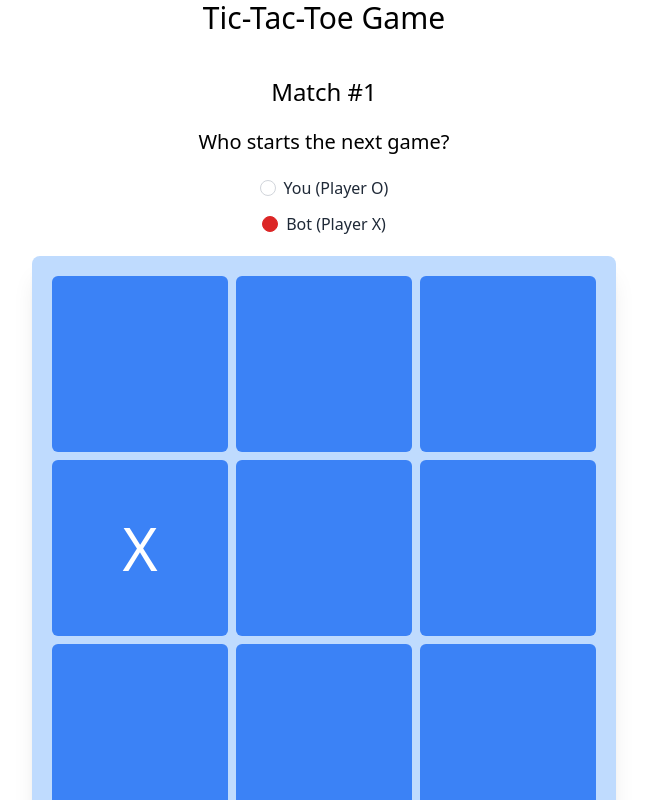
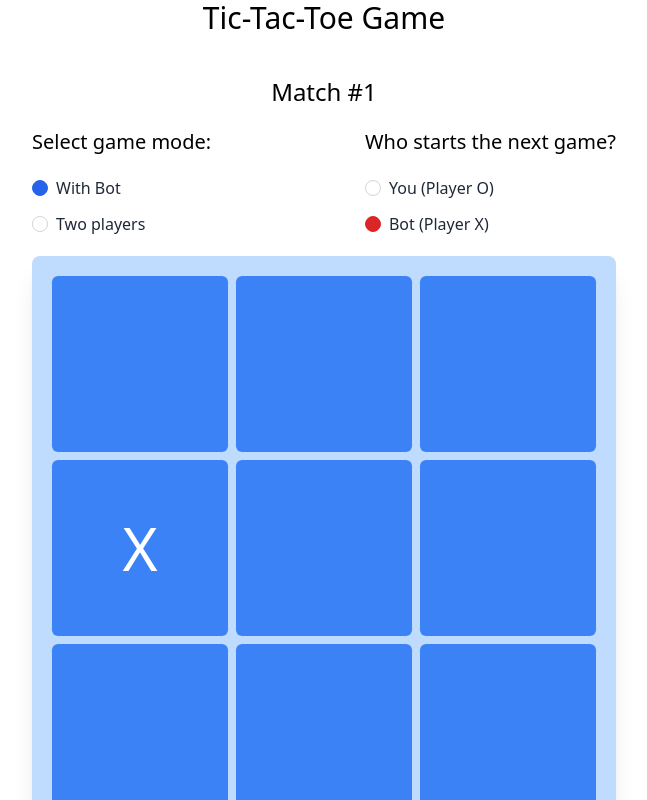
Before and after one commit to leonidgainar/tic-tac-toe, a Vue app: page / in a window 1280 px wide. Shown: the top 800 px of the page, without its empty margins (316-963 px from the left). Built offline with nearby package versions, Linux system fonts and the light colour scheme.

Commit message:
Added new game mode

```diff
--- a/src/App.vue
+++ b/src/App.vue
@@ -3,27 +3,20 @@
     <div class="text-center">
       <h1 class="text-3xl px-2">Tic-Tac-Toe Game</h1>
       <div class="text-2xl pt-5 md:pt-10">Match #{{ matchCounter }}</div>
-      <WhoStartsNextGame @change-selected-player="onChangeSelectedPlayer" />
-      <GameBoard
-        :selectedPlayer="selectedPlayer"
-        :startNewGame="startNewGame"
-        @player-wins="onPlayerWins"
-        @game-over="onGameOver"
-      />
-      <GameScore
-        :playerOWins="playerOWinsCount"
-        :playerXWins="playerXWinsCount"
-      />
-      <GameOverDialog
-        :gameIsOver="gameIsOver"
-        :gameResult="gameResult"
-        @restart-game="restartGame"
-      />
+      <div class="flex justify-between col-span-12">
+        <GameMode @change-game-mode="onChangeGameMode" />
+        <WhoStartsNextGame :game-mode="selectedGameMode" @change-selected-player="onChangeSelectedPlayer" />
+      </div>
+      <GameBoard :selectedPlayer="selectedPlayer" :selectedGameMode="selectedGameMode" :startNewGame="startNewGame" @player-wins="onPlayerWins"
+        @game-over="onGameOver" />
+      <GameScore :playerOWins="playerOWinsCount" :playerXWins="playerXWinsCount" />
+      <GameOverDialog :gameIsOver="gameIsOver" :gameResult="gameResult" @restart-game="restartGame" />
     </div>
   </div>
 </template>
 
 <script>
+import GameMode from "./components/GameMode.vue";
 import WhoStartsNextGame from "./components/WhoStartsNextGame.vue";
 import GameBoard from "./components/GameBoard.vue";
 import GameScore from "./components/GameScore.vue";
@@ -31,6 +24,7 @@ import GameOverDialog from "./components/GameOverDialog.vue";
 
 export default {
   components: {
+    GameMode,
     WhoStartsNextGame,
     GameBoard,
     GameScore,
@@ -45,6 +39,7 @@ export default {
       playerOWinsCount: 0,
       playerXWinsCount: 0,
       selectedPlayer: "X",
+      selectedGameMode: "single",
       startNewGame: false
     };
   },
@@ -69,9 +64,15 @@ export default {
       this.selectedPlayer = currentPlayer;
     },
 
+    onChangeGameMode(currentGameMode) {
+      this.selectedGameMode = currentGameMode;
+      this.matchCounter = 1;
+      this.playerOWinsCount = 0;
+      this.playerXWinsCount = 0;
+    },
+
     restartGame() {
       this.matchCounter++;
-      this.currentPlayer = "O";
       this.gameResult = "It's a DRAW!";
       this.startNewGame = !this.startNewGame;
       this.gameIsOver = false;
--- a/src/components/GameBoard.vue
+++ b/src/components/GameBoard.vue
@@ -7,7 +7,7 @@
           :key="n"
           :playerSymbol="setPlayerSymbol(n)"
           :textColor="setTextColor(n)"
-          @field-clicked="playerNextMove(n)"
+          @field-clicked="currentPlayer === 'O' ? player1NextMove(n) : player2NextMove(n)"
         />
       </div>
     </div>
@@ -27,6 +27,10 @@ export default {
       type: String,
       default: "X"
     },
+    selectedGameMode: {
+      type: String,
+      default: "single"
+    },
     startNewGame: {
       type: Boolean,
       default: false
@@ -45,8 +49,9 @@ export default {
         [1, 5, 9],
         [3, 5, 7]
       ],
-      currentPlayer: "O",
-      humanPlayerMoves: [],
+      currentPlayer: this.selectedPlayer,
+      player1Moves: [],
+      player2Moves: [],
       botPlayerMoves: [],
       winningCombination: [],
       performedMoves: []
@@ -55,27 +60,30 @@ export default {
 
   watch: {
     startNewGame() {
-      this.currentPlayer = "O";
-      this.humanPlayerMoves = [];
+      this.currentPlayer = this.selectedPlayer;
       this.botPlayerMoves = [];
+      this.player1Moves = [];
+      this.player2Moves = [];
       this.winningCombination = [];
       this.performedMoves = [];
-      if (this.selectedPlayer === "X") {
+      if (this.selectedPlayer === "X" && this.selectedGameMode === "single") {
         this.botNextMove();
       }
     }
   },
 
   mounted() {
-    this.botNextMove();
+    if (this.selectedGameMode === "single") {
+      this.botNextMove();
+    }
   },
 
   methods: {
     setPlayerSymbol(field) {
-      if (this.humanPlayerMoves.includes(field)) {
+      if (this.player1Moves.includes(field)) {
         return "O";
       }
-      if (this.botPlayerMoves.includes(field)) {
+      if (this.botPlayerMoves.includes(field) || this.player2Moves.includes(field)) {
         return "X";
       }
     },
@@ -122,7 +130,7 @@ export default {
 
     getBotNextMove() {
       let botNextMoves = [];
-      const playerNextBestMoves = this.getNextBestMoves(this.humanPlayerMoves);
+      const playerNextBestMoves = this.getNextBestMoves(this.player1Moves);
       const botNextBestMoves = this.getNextBestMoves(this.botPlayerMoves);
 
       if (botNextBestMoves.length) {
@@ -155,10 +163,10 @@ export default {
       }, 150);
     },
 
-    playerNextMove(move) {
-      this.humanPlayerMoves.push(move);
-      const humanPlayer = this.checkVictory(this.humanPlayerMoves);
-      if (humanPlayer) {
+    player1NextMove(move) {
+      this.player1Moves.push(move);
+      const player1Wins = this.checkVictory(this.player1Moves);
+      if (player1Wins) {
         this.$emit("player-wins", this.currentPlayer);
       } else {
         this.currentPlayer = "X";
@@ -167,8 +175,22 @@ export default {
       if (this.performedMoves.length === 9) {
         this.$emit("game-over");
       }
-      if (!humanPlayer) {
+      if (!player1Wins && this.selectedGameMode === "single") {
         this.botNextMove();
+      }
+    },
+
+    player2NextMove(move) {
+      this.player2Moves.push(move);
+      const player2Wins = this.checkVictory(this.player2Moves);
+      if (player2Wins) {
+        this.$emit("player-wins", this.currentPlayer);
+      } else {
+        this.currentPlayer = "O";
+      }
+      this.performedMoves.push(move);
+      if (this.performedMoves.length === 9) {
+        this.$emit("game-over");
       }
     },
 
--- /dev/null
+++ b/src/components/GameMode.vue
@@ -0,0 +1,41 @@
+<template>
+  <div class="flex justify-start col-span-6">
+    <div>
+      <h2 class="text-xl pt-5">Select game mode:</h2>
+      <div class="text-left">
+        <div class="form-check pt-5">
+          <input
+            class="form-check-input appearance-none rounded-full h-4 w-4 border border-gray-300 bg-white checked:bg-blue-600 checked:border-blue-600 focus:outline-none align-top mt-1 mr-2 cursor-pointer"
+            type="radio" v-model="currentGameMode" value="single" id="single" />
+          <label class="form-check-label inline-block text-gray-800" for="single">
+            With Bot
+          </label>
+        </div>
+        <div class="form-check pt-3 pb-5">
+          <input
+            class="form-check-input appearance-none rounded-full h-4 w-4 border border-gray-300 bg-white checked:bg-red-600 checked:border-red-600 focus:outline-none align-top mt-1 mr-2 cursor-pointer"
+            type="radio" v-model="currentGameMode" value="multiplayer" id="multiplayer" />
+          <label class="form-check-label inline-block text-gray-800" for="multiplayer">
+            Two players
+          </label>
+        </div>
+      </div>
+    </div>
+  </div>
+</template>
+
+<script lang="ts">
+export default {
+  data() {
+    return {
+      currentGameMode: "single"
+    };
+  },
+
+  watch: {
+    currentGameMode() {
+      this.$emit("change-game-mode", this.currentGameMode);
+    }
+  }
+};
+</script>
--- a/src/components/WhoStartsNextGame.vue
+++ b/src/components/WhoStartsNextGame.vue
@@ -1,36 +1,24 @@
 <template>
-  <div class="flex justify-center">
+  <div class="flex justify-start col-span-6">
     <div>
       <h2 class="text-xl pt-5">Who starts the next game?</h2>
+      <div class="text-left">
         <div class="form-check pt-5">
           <input
             class="form-check-input appearance-none rounded-full h-4 w-4 border border-gray-300 bg-white checked:bg-blue-600 checked:border-blue-600 focus:outline-none align-top mt-1 mr-2 cursor-pointer"
-          type="radio"
-          v-model="currentSelectedPlayer"
-          value="O"
-          id="playerO"
-        />
-        <label
-          class="form-check-label inline-block text-gray-800"
-          for="playerO"
-        >
-          You (Player O)
+            type="radio" v-model="currentSelectedPlayer" value="O" id="playerO" />
+          <label class="form-check-label inline-block text-gray-800" for="playerO">
+            {{ player1Label }}
           </label>
         </div>
         <div class="form-check pt-3 pb-5">
           <input
             class="form-check-input appearance-none rounded-full h-4 w-4 border border-gray-300 bg-white checked:bg-red-600 checked:border-red-600 focus:outline-none align-top mt-1 mr-2 cursor-pointer"
-          type="radio"
-          v-model="currentSelectedPlayer"
-          value="X"
-          id="playerX"
-        />
-        <label
-          class="form-check-label inline-block text-gray-800"
-          for="playerX"
-        >
-          Bot (Player X)
+            type="radio" v-model="currentSelectedPlayer" value="X" id="playerX" />
+          <label class="form-check-label inline-block text-gray-800" for="playerX">
+            {{ player2Label }}
           </label>
+        </div>
       </div>
     </div>
   </div>
@@ -38,9 +26,15 @@
 
 <script>
 export default {
+  props: {
+    gameMode: {
+      type: String,
+      required: true
+    }
+  },
   data() {
     return {
-      currentSelectedPlayer: "X"
+      currentSelectedPlayer: "X",
     };
   },
 
@@ -48,6 +42,16 @@ export default {
     currentSelectedPlayer() {
       this.$emit("change-selected-player", this.currentSelectedPlayer);
     }
+  },
+
+  computed: {
+    player1Label() {
+      return this.gameMode === "single" ? "You (Player O)" : "Player O";
+    },
+
+    player2Label() {
+      return this.gameMode === "single" ? "Bot (Player X)" : "Player X";
+    }
   }
 };
 </script>
```
Lines whose indentation alone changed are shown as unchanged.
